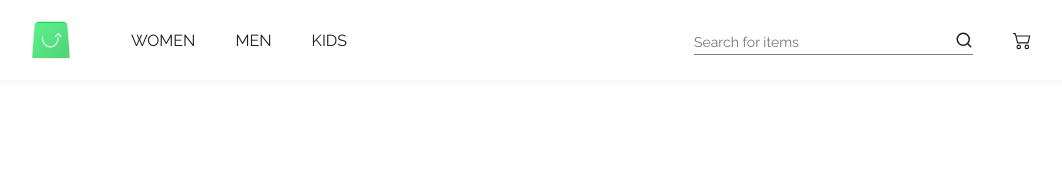
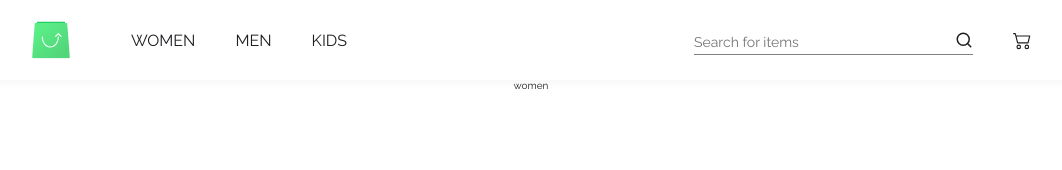
Before and after one commit to Lucas-Argerich/React-Ecommerce, a React (Create React App) app: page /women in a window 1280 px wide. Shown: the top 170 px of the page, without its empty margins (109-1171 px from the left). Built offline with nearby package versions, Linux system fonts and the light colour scheme.

Commit message:
itemList slidesToSide Change

```diff
--- a/src/components/itemList/index.jsx
+++ b/src/components/itemList/index.jsx
@@ -25,7 +25,7 @@ export default function ItemList(props) {
         },
         mobile: {
             breakpoint: { max: 464, min: 0 },
-            items: 1,
+            items: 2,
             slidesToSlide: 1
         }
     }
--- a/src/pages/women/index.jsx
+++ b/src/pages/women/index.jsx
@@ -4,6 +4,7 @@ export default class Women extends Component {
     render() {
         return (
             <main>
+            women
             </main>
         )
     }
```
